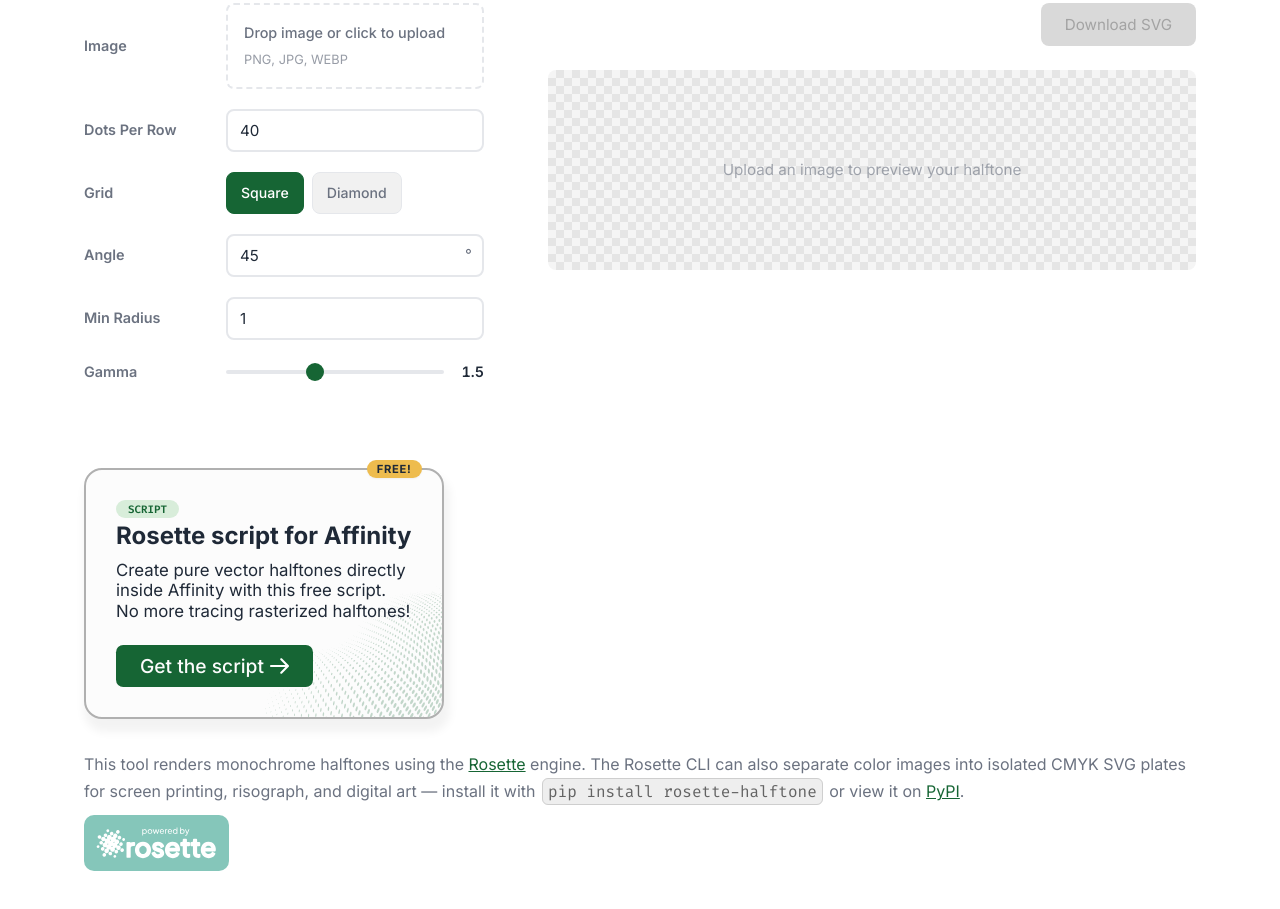
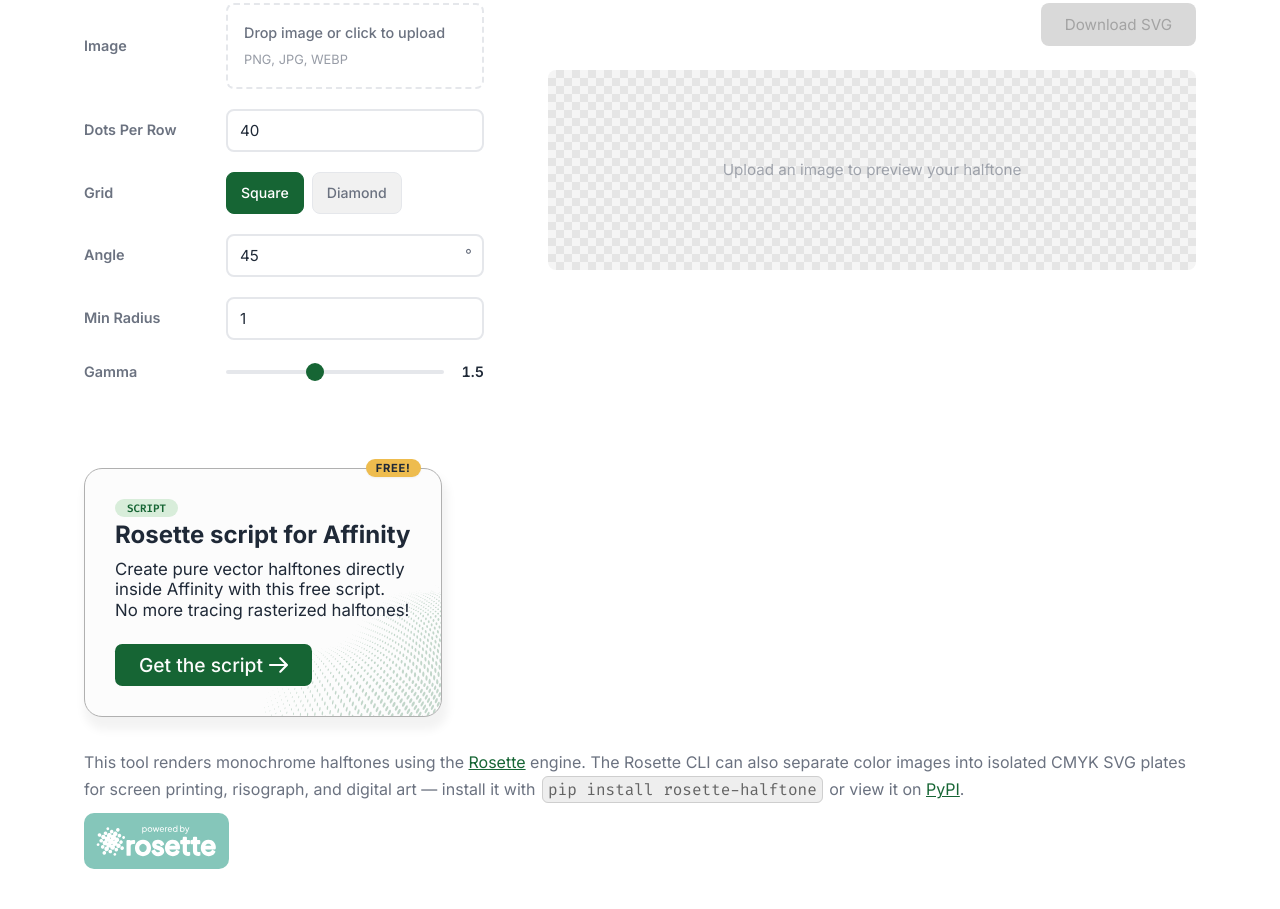
Before and after one commit to datatimp/palettary, a plain HTML site: page halftone.html in a window 1280 px wide. Shown: the part 251-1160 px from the top of the page. Drawn offline with Linux system fonts and the light colour scheme.

Commit message:
style(halftone): thin Affinity script card border to 1px

```diff
--- a/src/css/halftone.css
+++ b/src/css/halftone.css
@@ -340,7 +340,7 @@
     max-width: 100%;
     box-sizing: border-box;
     padding: calc(50px * var(--s));
-    border: 2px solid #b0b0b0;
+    border: 1px solid #b0b0b0;
     border-radius: calc(30px * var(--s));
     background: var(--color-neutral-50) url("../assets/images/affinity-card-halftone.svg") no-repeat
         right calc(-33px * var(--s)) bottom calc(-4px * var(--s)) / calc(659px * var(--s)) auto;
```
